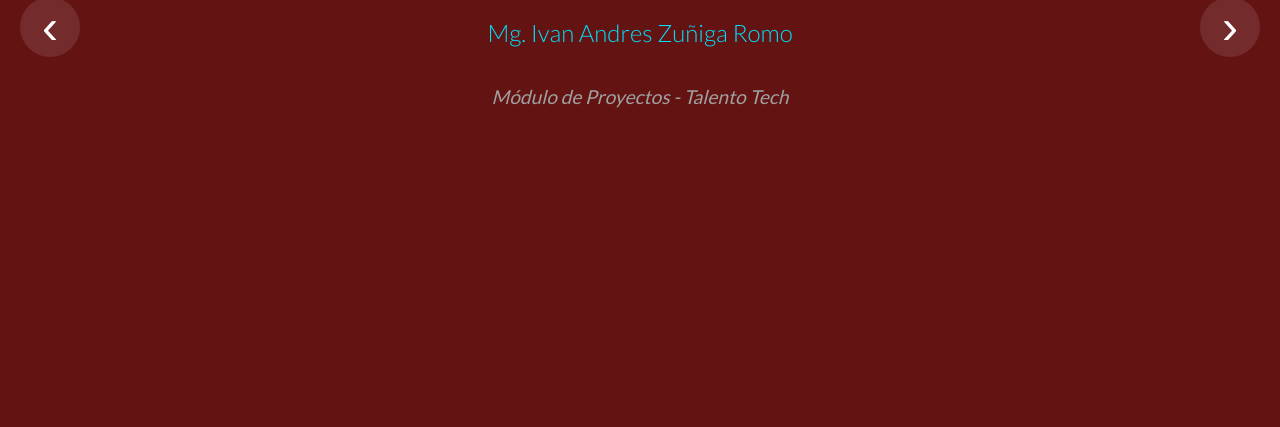
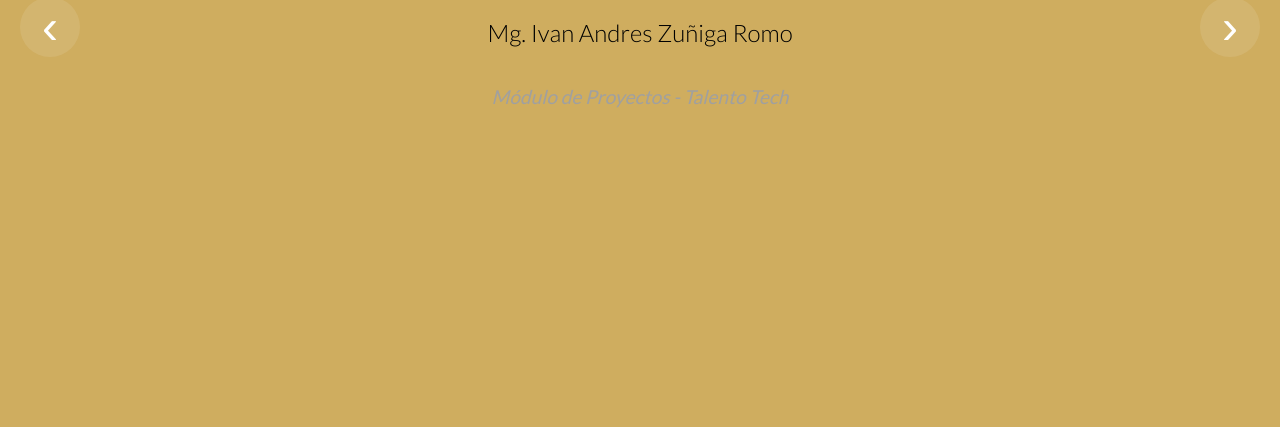
Before and after one commit to andreszuniga96/presentacion1, a plain HTML site: page index.html in a window 1280 px wide. Shown: the part 373-800 px from the top of the page. Drawn offline with Linux system fonts and the light colour scheme.

Commit message:
Version 1.2. Proyecto modificado por Lupe. Se modificaron  algunos colores del archivo style.css, de acuerdo al requerimiento de mi usuario

```diff
--- a/css/style.css
+++ b/css/style.css
@@ -7,8 +7,8 @@
 
 body {
     font-family: 'Lato', sans-serif;
-    background-color: #641313;
-    color: #585858;
+    background-color: #b37d00a0;
+    color: #fafafa;
     overflow: hidden;
 }
 
@@ -66,7 +66,7 @@ h1, h2 {
 
 .subtitle {
     font-size: 1.5rem;
-    color: #03defb;
+    color: #000000;
     font-weight: 300;
 }
 
@@ -89,7 +89,7 @@ p {
 }
 
 strong {
-    color: #03DAC6; /* Otro color de acento para resaltar */
+    color: #000000; /* Otro color de acento para resaltar */
 }
 
 ul {
```
